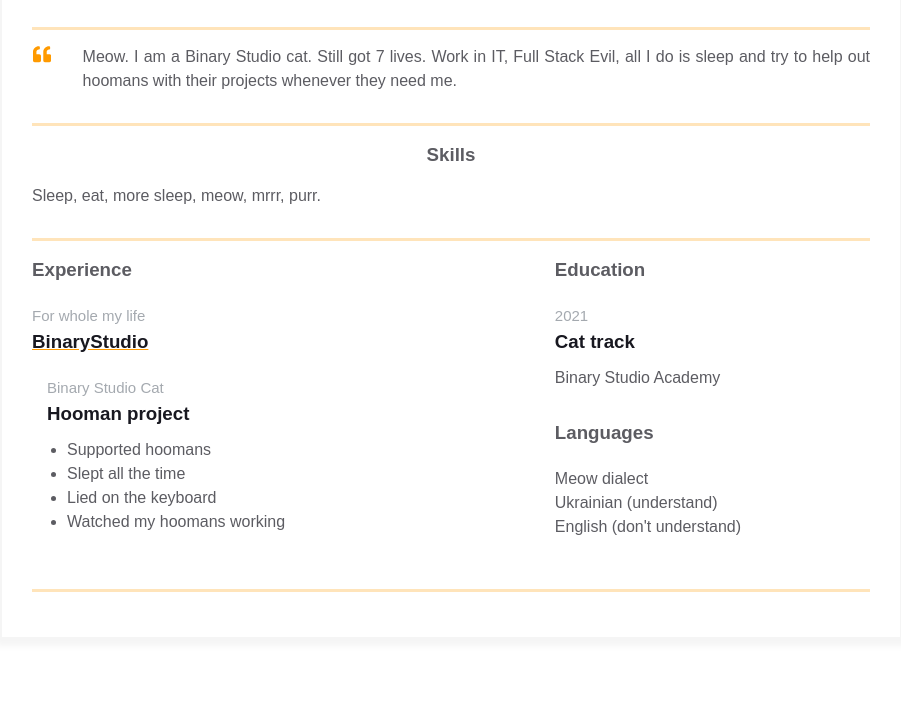
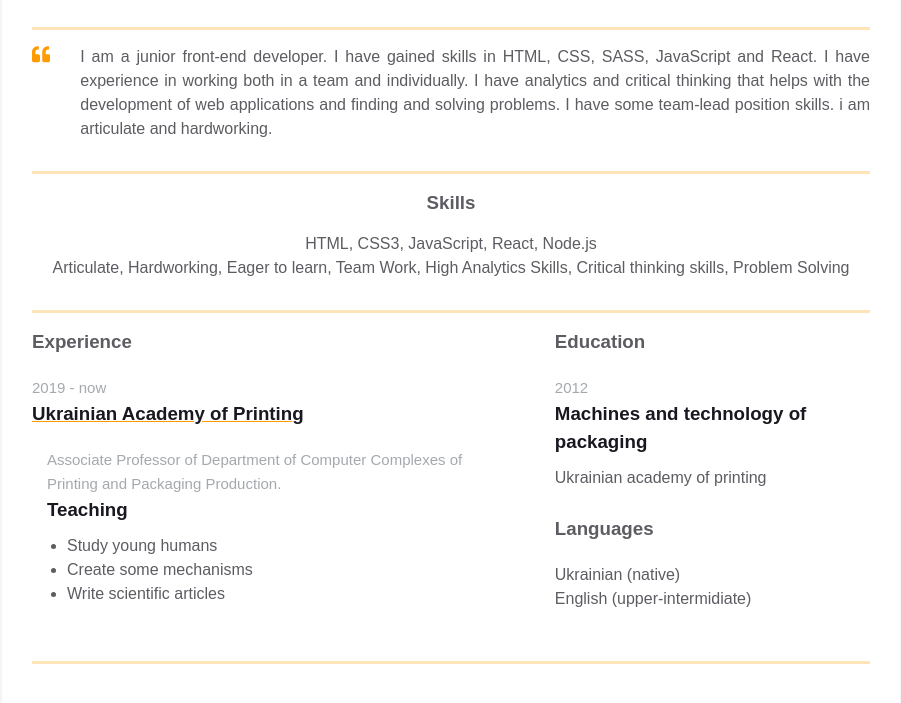
Before and after one commit to SergiiTernytskyi/homepage, a plain HTML site: page index.html in a window 1280 px wide. Shown: the part 455-1158 px from the top of the page, without its empty margins (189-1090 px from the left). Drawn offline with Linux system fonts and the light colour scheme.

Commit message:
additional info added

```diff
--- a/index.html
+++ b/index.html
@@ -178,9 +178,12 @@
                 </svg>
               </div>
               <p class="intro_text">
-                Meow. I am a Binary Studio cat. Still got 7 lives. Work in IT,
-                Full Stack Evil, all I do is sleep and try to help out hoomans
-                with their projects whenever they need me.
+                I am a junior front-end developer. I have gained skills in HTML,
+                CSS, SASS, JavaScript and React. I have experience in working
+                both in a team and individually. I have analytics and critical
+                thinking that helps with the development of web applications and
+                finding and solving problems. I have some team-lead position
+                skills. i am articulate and hardworking.
               </p>
             </div>
           </div>
@@ -190,8 +193,10 @@
           <div class="resume__block">
             <div class="skills">
               <h3 class="skills__header">Skills</h3>
+              <p class="skills__text">HTML, CSS3, JavaScript, React, Node.js</p>
               <p class="skills__text">
-                Sleep, eat, more sleep, meow, mrrr, purr.
+                Articulate, Hardworking, Eager to learn, Team Work, High
+                Analytics Skills, Critical thinking skills, Problem Solving
               </p>
             </div>
           </div>
@@ -205,25 +210,23 @@
                 <div class="experiences__company">
                   <div class="experiences__company-header">
                     <span class="experiences__company-header-durability"
-                      >For whole my life</span
+                      >2019 - now</span
                     >
                     <h3 class="experiences__company-header-name">
-                      BinaryStudio
+                      Ukrainian Academy of Printing
                     </h3>
                   </div>
 
                   <div class="experiences__company-project">
-                    <span class="experiences__company-project-role">
-                      Binary Studio Cat
-                    </span>
-                    <h3 class="experiences__company-project-name">
-                      Hooman project
-                    </h3>
+                    <span class="experiences__company-project-role"
+                      >Associate Professor of Department of Computer Complexes
+                      of Printing and Packaging Production.</span
+                    >
+                    <h3 class="experiences__company-project-name">Teaching</h3>
                     <ul class="experiences__company-project-responsibilities">
-                      <li>Supported hoomans</li>
-                      <li>Slept all the time</li>
-                      <li>Lied on the keyboard</li>
-                      <li>Watched my hoomans working</li>
+                      <li>Study young humans</li>
+                      <li>Create some mechanisms</li>
+                      <li>Write scientific articles</li>
                     </ul>
                   </div>
                 </div>
@@ -236,28 +239,26 @@
                     <div class="additional-info__education-university">
                       <span
                         class="additional-info__education-university-durability"
+                        >2012</span
                       >
-                        2021
-                      </span>
                       <h3
                         class="additional-info__education-university-speciality"
                       >
-                        Cat track
+                        Machines and technology of packaging
                       </h3>
                       <p class="additional-info__education-university-name">
-                        Binary Studio Academy
+                        Ukrainian academy of printing
                       </p>
                     </div>
                   </div>
 
                   <div class="additional-info__languages">
                     <h3 class="additional-info__languages-header">Languages</h3>
-                    <p class="additional-info__languages-item">Meow dialect</p>
                     <p class="additional-info__languages-item">
-                      Ukrainian (understand)
+                      Ukrainian (native)
                     </p>
                     <p class="additional-info__languages-item">
-                      English (don't understand)
+                      English (upper-intermidiate)
                     </p>
                   </div>
                 </div>
--- a/styles.css
+++ b/styles.css
@@ -165,7 +165,7 @@ body {
 
 .skills__text {
   color: var(--secondary-text-color);
-  text-align: justify;
+  text-align: center;
 }
 
 .experiences {
```
